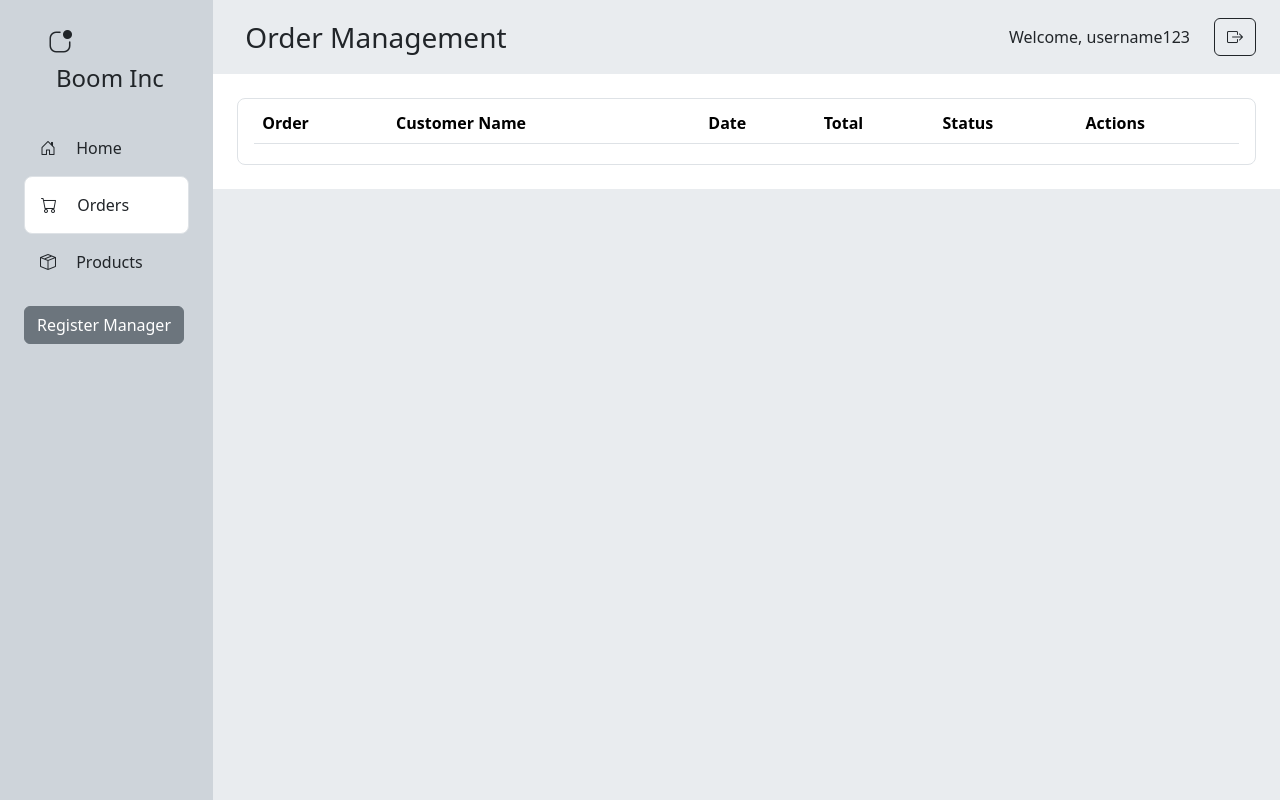
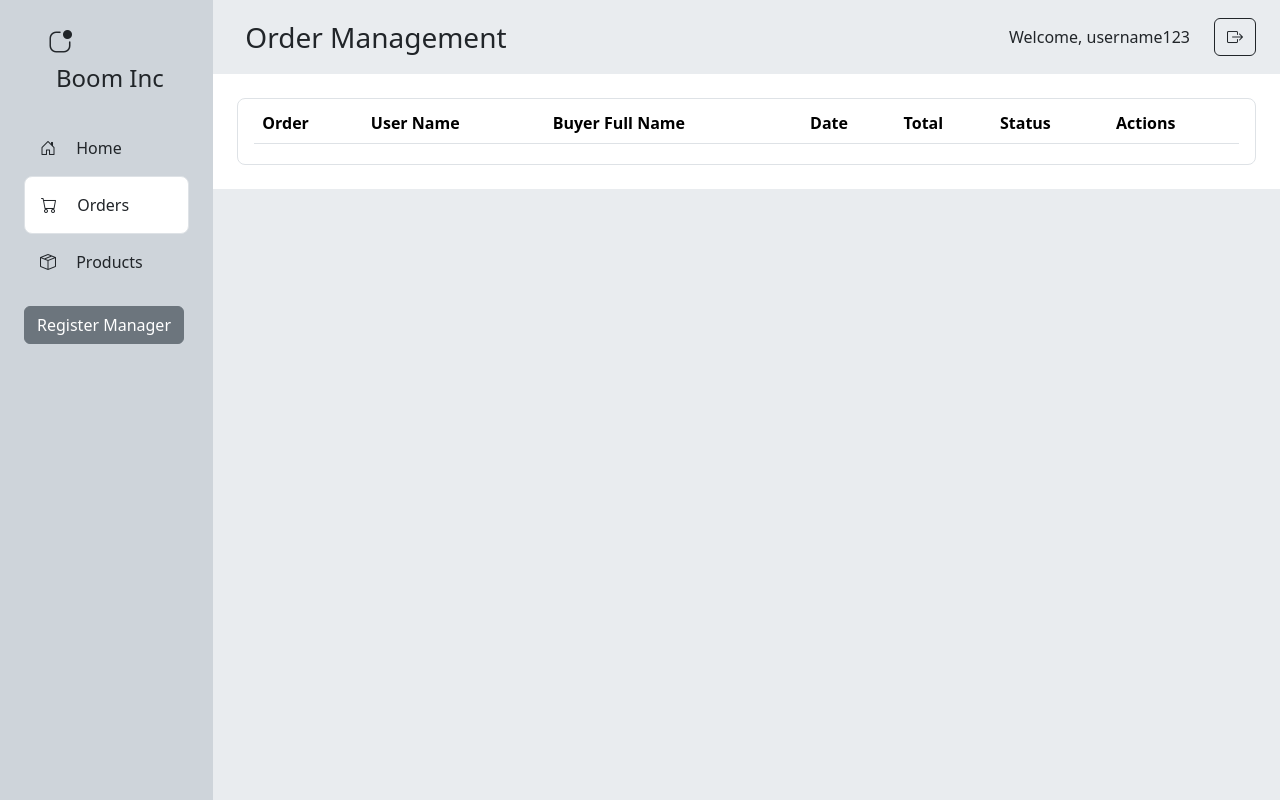
Before and after one commit to Arcaxio/serverside, a PHP site: page /admin/orders.php in a window 1280 px wide. Run offline with PHP 8.4, Linux system fonts and the light colour scheme; a user stored in the database is signed in; data comes from the database, SQL or seed files in the repository; data that the repository does not hold is empty.

Commit message:
add buyer name for admin side

```diff
--- a/admin/orders.php
+++ b/admin/orders.php
@@ -8,9 +8,12 @@ if (!isset ($_SESSION['staff_id'])) {
 
 $username = $_SESSION['username'];
 
-$stmt = $conn->prepare("SELECT orders.order_id, users.username, orders.order_date, orders.total_amount, orders.order_status
+// Fetch order details including user and buyer full name
+$stmt = $conn->prepare("SELECT orders.order_id, users.username AS user_name, payment.fullname AS buyer_name, orders.order_date, orders.total_amount, orders.order_status
                         FROM orders
                         JOIN users ON orders.user_id = users.user_id
+                        JOIN ordered_items ON orders.order_id = ordered_items.order_id
+                        JOIN payment ON ordered_items.payment_id = payment.payment_id
                         ORDER BY orders.order_date DESC");
 $stmt->execute();
 $orders = $stmt->fetchAll();
@@ -74,7 +77,8 @@ $orders = $stmt->fetchAll();
                         <thead>
                             <tr>
                                 <th scope="col">Order</th>
-                                <th scope="col">Customer Name</th>
+                                <th scope="col">User Name</th>
+                                <th scope="col">Buyer Full Name</th>
                                 <th scope="col">Date</th>
                                 <th scope="col">Total</th>
                                 <th scope="col">Status</th>
@@ -89,7 +93,10 @@ $orders = $stmt->fetchAll();
                                         <?php echo $order['order_id']; ?>
                                     </td>
                                     <td>
-                                        <?php echo $order['username']; ?>
+                                        <?php echo $order['user_name']; ?>
+                                    </td>
+                                    <td>
+                                        <?php echo $order['buyer_name']; ?>
                                     </td>
                                     <td>
                                         <?php echo $order['order_date']; ?>
```
Also changed, not shown: admin/order_details.php (+9 -4 lines).
